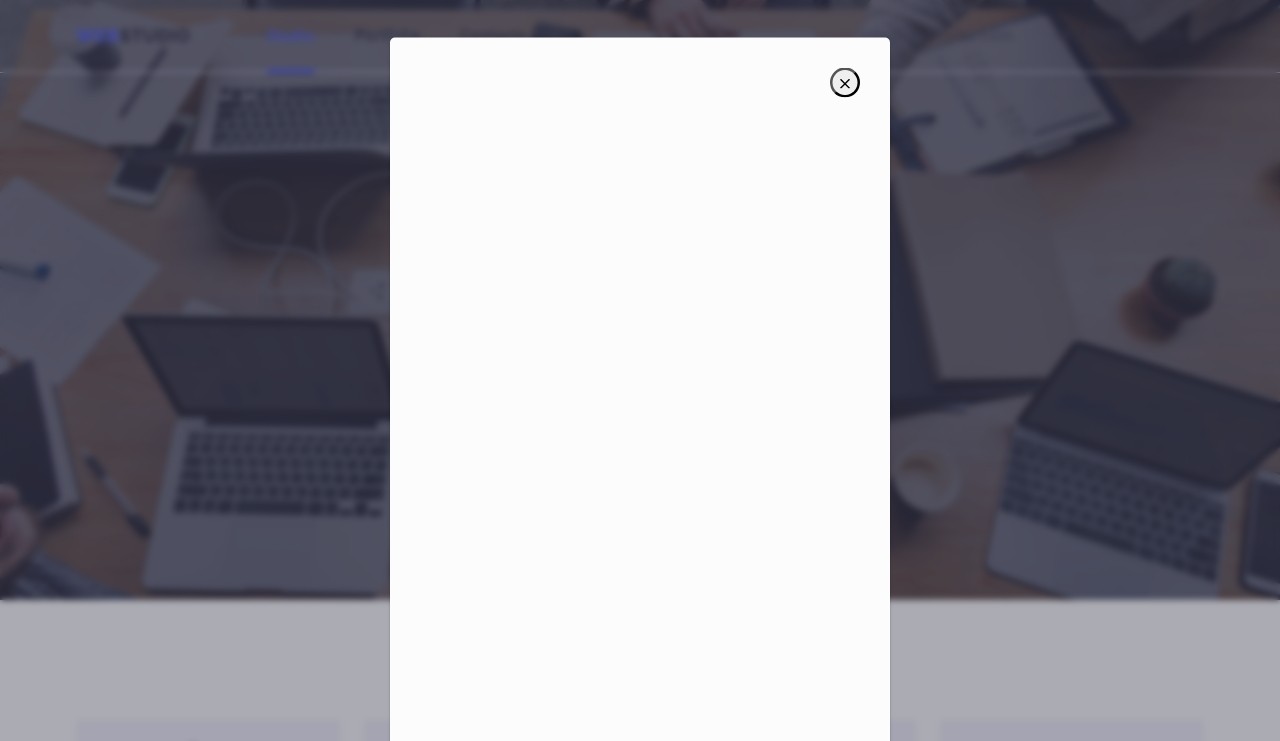
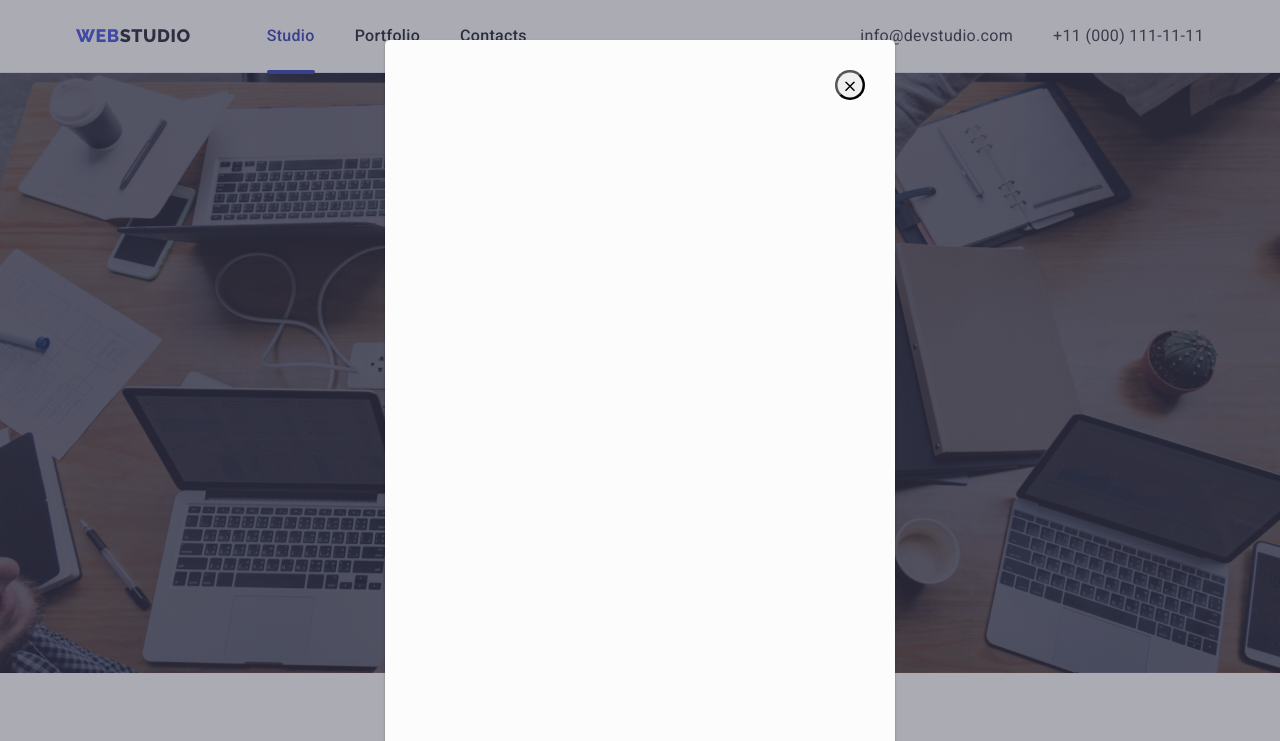
Before and after one commit to zavaluschka/goit-markup-hw-05, a plain HTML site: page index.html in a window 1280 px wide. Both pictures are taken after a click on the button "Order Service". Shown: the top 741 px of the page. Drawn offline with nearby package versions, Linux system fonts and the light colour scheme.

Commit message:
modal004

```diff
--- a/css/styles.css
+++ b/css/styles.css
@@ -49,13 +49,15 @@ ul{ margin: 0;
 /* reset finish */
 
 .header{
-    position: fixed;
-    top: 0;
-    width: 100%;
+    /* position: fixed; */
+    /* top: 0; */
+    /* width: 100%; */
+    /* background-color: var(--white-color); */
     border-bottom: 1px solid #e7e9fc;
     box-shadow: 0px 2px 1px rgba(46, 47, 66, 0.08), 0px 1px 1px rgba(46, 47, 66, 0.16), 0px 1px 6px rgba(46, 47, 66, 0.08);
 }
 .container {
+
     width: 1158px;
     margin-left: auto;
     margin-right: auto;
@@ -65,6 +67,7 @@ ul{ margin: 0;
 }
 
 .header-container{
+
     padding: 0 15px;
     display: flex;
     align-items: center;
@@ -84,6 +87,7 @@ ul{ margin: 0;
 
 }
 .header-link {
+ position: relative;
 
         font-family: 'Raleway', sans-serif;
         font-weight: 800;
@@ -121,8 +125,9 @@ ul{ margin: 0;
 }
 
 .header-item-link::after{
+
     position: absolute;
-    bottom: -1px;
+    bottom: -2px;
     left: 0;
     display: block;
     content: "";
@@ -131,15 +136,14 @@ ul{ margin: 0;
 
     border-radius: 4px;
     }
-.header-item-link.current{
-    color: var(--logo-color);
+.current.header-item-link {
+    color: var(--hover-color);
     transition: background-color 250ms cubic-bezier(0.4, 0, 0.2, 1);
 }
-.header-item-link.current::after,
-.header-item-link:hover::after,
-.header-item-link:focus::after
+.header-item-link.current::after
 {
-background-color: var(--logo-color);
+background-color: var(--hover-color);
+color: var(--hover-color);
 }
 
 .header-contacts {
@@ -451,15 +455,18 @@ gap: 120px;
     color: var(--logo-color);
     background-color:#F4F4FD;
     cursor: pointer;
-    transition: background-color 250ms cubic-bezier(0.4, 0, 0.2, 1), color 250ms cubic-bezier(0.4, 0, 0.2, 1), box-shadow 250ms cubic-bezier(0.4, 0, 0.2, 1);
+    transition: background-color 250ms cubic-bezier(0.4, 0, 0.2, 1), color 250ms cubic-bezier(0.4, 0, 0.2, 1), box-shadow 250ms cubic-bezier(0.4, 0, 0.2, 1),
+border-color 250ms cubic-bezier(0.4, 0, 0.2, 1);
 }
 
  .filter:hover,
  .filter:focus {
-color: var(--white-color);
-background-color: var(--hover-color);
-box-shadow: 0px 3px 1px rgba(0, 0, 0, 0.1), 0px 2px 1px rgba(0, 0, 0, 0.08), 0px 2px 2px rgba(0, 0, 0, 0.12);
- }
+    color: var(--white-color);
+    background-color: var(--hover-color);
+    border-color:var(--hover-color);
+    box-shadow: 0px 3px 1px rgba(0, 0, 0, 0.1), 0px 2px 1px rgba(0, 0, 0, 0.08), 0px 2px 2px rgba(0, 0, 0, 0.12);
+    border-color: 1px solid transparent;
+}
  .list-container{
     display: flex;
     justify-content: center;
@@ -476,10 +483,7 @@ border: 1px solid #e7e9fc;
 border-radius: 4px;
 transition: border 250ms cubic-bezier(0.4, 0, 0.2, 1);
 }
-.filter:focus,
-.filter:hover{
-border: 1px solid transparent;
-}
+
 .img-container{
     display: flex;
     flex-wrap: wrap;
@@ -528,7 +532,7 @@ overflow: hidden;
     position: absolute;
     width: 100%;
     height: 100%;
-    padding: 40px;
+    padding: 40px 32px 164px 32px;
     top: 0;
     left: 0;
     transform: translateY(100%);
@@ -537,16 +541,16 @@ overflow: hidden;
     };
 
 .overlay-label{
-    font-size: 16px;
-    line-height: 24px;
-    letter-spacing: 0.02em;
-    color: var(--light-color);
 
 }
 .img-port:hover .overlay,
 .img-port:focus .overlay
  {
 transform: translateY(0);
+color: var(--light-color);
+font-size: 16px;
+line-height: 24px;
+letter-spacing: 0.02em;
 }
 .customers{
 padding-top: 120px;
@@ -609,11 +613,12 @@ fill: currentColor;
     position: fixed;
     top: 0;
     right: 0;
-    left: 0;
-    bottom: 0;
+    width: 100%;
+    height: 100%;
     background: rgba(46, 47, 66, 0.4);
-    backdrop-filter: blur(3px);
-    transition: opacity 250ms, visibility 250ms ;
+    backdrop-filter: blur(3px), 250ms cubic-bezier(0.4, 0, 0.2, 1);
+    transition: opacity 250ms cubic-bezier(0.4, 0, 0.2, 1), visibility 250ms cubic-bezier(0.4, 0, 0.2, 1);
+    opacity: 1;
 }
 
 .is-hidden{
@@ -629,25 +634,28 @@ pointer-events: none;
 }
 .modal {
     position: absolute;
+    display: inline-flex;
+    justify-content: end;
     top: 50%;
     left: 50%;
     transform: translate(-50%, -50%) scale(1.25);
-    padding: 24px;
-    width: 400px;
-    height: 580px;
+    width: 408px;
+    min-height: 576px;
+    padding: 24px 24px 24px 24px;
     background-color: #FCFCFC;
     border-radius: 4px;
     box-shadow: 0px 1px 1px rgba(0, 0, 0, 0.14), 0px 1px 3px rgba(0, 0, 0, 0.12), 0px 2px 1px rgba(0, 0, 0, 0.2);
-    opacity: 1;
-    transition: transform 250ms cubic-bezier(0.4, 0, 0.2, 1), opacity 250ms cubic-bezier(0.4, 0, 0.2, 1) ;
+
+
 }
 .backdrop.is-hidden .modal{
 transform: translate(-50%, -50%) scale(0.5);
 opacity: 0;
 }
 .modal-btn {
+    position: absolute;
     display: block;
-    margin-left: auto;
+    margin-right: auto;
     border-radius: 50%;
     cursor: pointer;
 }
```
